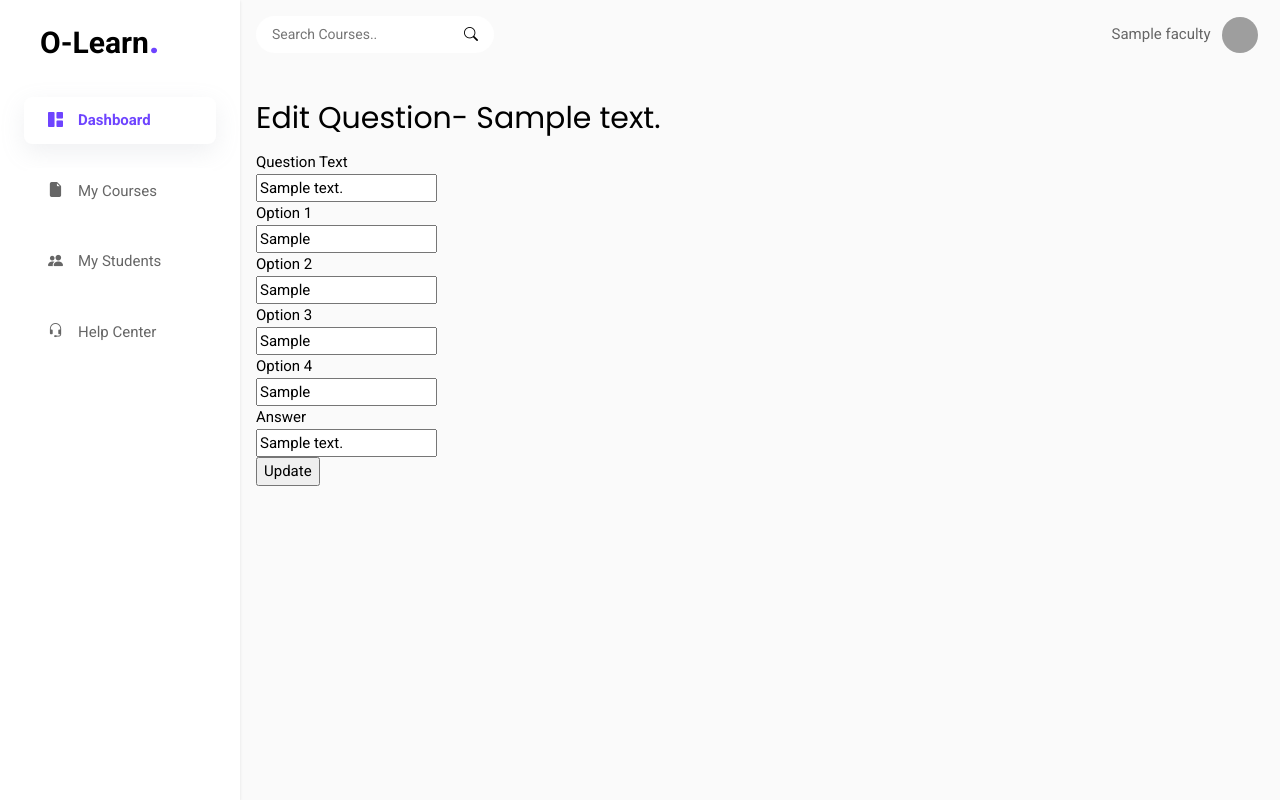
After one commit to shinushaju/olearn, a Flask app: page /faculty/quizzes/1/1/edit in a window 1280 px wide. The commit adds this page. Run offline with Flask 2, Linux system fonts and the light colour scheme; a user stored in the database is signed in; tables that the repository leaves empty hold one stand-in row (values such as "Sample post"); grey boxes are pictures that could not be loaded.

Commit message:
updated questions part and delete questions and quiz

```diff
--- a/app/models/quizzes.py
+++ b/app/models/quizzes.py
@@ -26,7 +26,6 @@ class Question(db.Model):
     __tablename__ = 'question'
 
     id = db.Column(db.Integer, primary_key=True)
-    question_no = db.Column(db.Integer, nullable=False)
     question_text = db.Column(db.String(500), nullable=False)
     option_one = db.Column(db.String(150), nullable=True)
     option_two = db.Column(db.String(150), nullable=True)
--- a/app/templates/faculty/quiz/add-question.html
+++ b/app/templates/faculty/quiz/add-question.html
@@ -17,8 +17,6 @@
             <option value="{{quiz.id}}">{{quiz.quiz_title}}</option>
         {%endfor%}
         </select><br>
-        <label>Question Number</label><br>
-        <input type="text"  name="question_no" ><br>
         <label >Question Text</label><br>
         <input type="text"  name="question_text" ><br>
         <label >Option 1</label><br>
@@ -38,7 +36,7 @@
     <div>
         {% for question in questions %}
             {{question.quiz.quiz_title}}<br>
-            {{question.question_no}} - {{question.question_text}}<br>
+           {{question.question_text}}<br>
            Options: {{question.option_one}},  {{question.option_two}},  {{question.option_three}},  {{question.option_four}}<br>
            Answer: {{question.answer}}<br>
         {% endfor %}
--- a/app/templates/faculty/quiz/create-quiz.html
+++ b/app/templates/faculty/quiz/create-quiz.html
@@ -14,7 +14,7 @@
         <input type="text"  name="quiz_title" ><br>
         <label >Pass Percentage</label><br>
         <input type="number"  min="0" name="pass_percentage" ><br><br>
-        <input type="submit" value="Create Course">
+        <input type="submit" value="Create Quiz">
       </form>
     <div>
         {% for quiz in quizzes %}
--- /dev/null
+++ b/app/templates/faculty/quiz/edit-question.html
@@ -0,0 +1,34 @@
+{%extends "faculty-base.html" %}
+
+{% block title %} Edit Question{% endblock %}
+
+{% block customcss %}{% endblock %}
+
+{%block content%}
+
+<div class="w3-container w3-padding-16">
+    <h2> Edit Question- {{question.question_text}} </h2>
+
+    <form method="POST">
+        <label >Question Text</label><br>
+        <input type="text"  name="question_text" value="{{question.question_text}}" ><br>
+        <label >Option 1</label><br>
+        <input type="text"  name="option_one" value="{{question.option_one}}" ><br>
+        <label >Option 2</label><br>
+        <input type="text"  name="option_two" value="{{question.option_two}}"><br>
+        <label >Option 3</label><br>
+        <input type="text"  name="option_three" value="{{question.option_three}}" ><br>
+        <label >Option 4</label><br>
+        <input type="text"  name="option_four"value="{{question.option_four}}" ><br>
+        <label >Answer</label><br>
+        <input type="text"  name="answer" value="{{question.answer}}" ><br>
+
+        <input type="submit" value="Update">
+
+      </form><br><br>
+</div>
+
+
+{% block customjs %}{% endblock %}
+
+{% endblock %}
--- a/app/templates/faculty/quiz/quizzes.html
+++ b/app/templates/faculty/quiz/quizzes.html
@@ -8,7 +8,7 @@
 
 <div class="w3-container w3-padding-16">
     <h2>My Quizzes</h2>
-
+    <a href="{{url_for('create_quiz')}}">Create New Quiz</a><br>
     {% for quiz in quizzes %}
     <div class="w3-row-padding">
         <div class="w3-quarter">
--- a/app/views/faculty/quiz.py
+++ b/app/views/faculty/quiz.py
@@ -29,7 +29,6 @@ def add_question():
     questions = Question.query.all()
     quizzes = Quiz.query.all()
     if request.method == 'POST':
-        question_no = request.form.get('question_no')
         question_text = request.form.get('question_text')
         option_one = request.form.get('option_one')
         option_two = request.form.get('option_two')
@@ -37,8 +36,8 @@ def add_question():
         option_four = request.form.get('option_four')
         answer = request.form.get('answer')
         quiz_id = request.form.get('quiz_id')
-        if question_no and question_text and option_one and option_two and option_three and option_four and answer and quiz_id:
-            question = Question(question_no=question_no, question_text=question_text, option_one=option_one, option_two=option_two, option_three=option_three, option_four=option_four, answer=answer, quiz_id=quiz_id)
+        if question_text and option_one and option_two and option_three and option_four and answer and quiz_id:
+            question = Question(question_text=question_text, option_one=option_one, option_two=option_two, option_three=option_three, option_four=option_four, answer=answer, quiz_id=quiz_id)
             # add the new quiz to the database
             db.session.add(question)
             db.session.commit()
@@ -54,9 +53,73 @@ def faculty_quizzes():
     return render_template('faculty/quiz/quizzes.html', user=current_user, quizzes=quizzes)
 
 
-# view all quizzes
+# view a single quiz
 @app.route('/faculty/quizzes/<quiz_id>')
 @login_required
 def view_quiz(quiz_id):
     quiz = Quiz.query.get(quiz_id)
     return render_template('faculty/quiz/view-quiz.html', user=current_user, quiz=quiz)
+
+# Edit the details of a quiz
+@app.route('/faculty/quizzes/<quiz_id>/edit',methods=['GET','POST'])
+@login_required
+def edit_quiz(quiz_id):
+    quiz = Quiz.query.get(quiz_id)
+    if request.method == 'POST':
+        quiz_title= request.form.get('quiz_title')
+        pass_percentage = request.form.get('pass_percentage')
+        is_active = request.form.get('is_active')
+        if is_active == "True":
+            is_active = True
+        else:
+            is_active = False
+        if quiz_title and pass_percentage:
+            quiz.quiz_title = quiz_title
+            quiz.pass_percentage=pass_percentage
+            quiz.is_active=is_active
+            db.session.commit()
+            return redirect(url_for('view_quiz',quiz_id=quiz.id))
+    return render_template('faculty/quiz/edit-quiz.html', user=current_user, quiz=quiz)
+
+# Edit the details of a question
+@app.route('/faculty/quizzes/<quiz_id>/<question_id>/edit',methods=['GET','POST'])
+@login_required
+def edit_question(quiz_id,question_id):
+    quiz=Quiz.query.get(quiz_id)
+    question = Question.query.get(question_id)
+    if request.method == 'POST':
+        question_text= request.form.get('question_text')
+        option_one= request.form.get('option_one')
+        option_two= request.form.get('option_two')
+        option_three= request.form.get('option_three')
+        option_four= request.form.get('option_four')
+        answer= request.form.get('answer')
+        if question_text and option_one and option_two and option_three and option_four and answer:
+            question.question_text = question_text
+            question.option_one = option_one
+            question.option_two = option_two
+            question.option_three = option_three
+            question.option_four = option_four
+            question.answer = answer
+            db.session.commit()
+            return redirect(url_for('view_quiz',quiz_id=quiz.id))
+    return render_template('faculty/quiz/edit-question.html', user=current_user, question=question,quiz=quiz)
+
+# Delete a question
+@app.route('/faculty/quizzes/<quiz_id>/<question_id>/delete')
+@login_required
+def delete_question(quiz_id,question_id):
+    quiz=Quiz.query.get(quiz_id)
+    question = Question.query.get(question_id)
+    db.session.delete(question)
+    db.session.commit()
+    return redirect(url_for('view_quiz',quiz_id=quiz.id))
+
+# Delete a Quiz
+@app.route('/faculty/quizzes/<quiz_id>/delete')
+@login_required
+def delete_quiz(quiz_id):
+    quiz=Quiz.query.get(quiz_id)
+    db.session.delete(quiz)
+    db.session.commit()
+    return redirect(url_for('faculty_quizzes'))
```
Also changed, not shown: app/templates/faculty/quiz/edit-quiz.html (added, +31 -0 lines), app/templates/faculty/quiz/view-quiz.html (+39 -1 lines).
